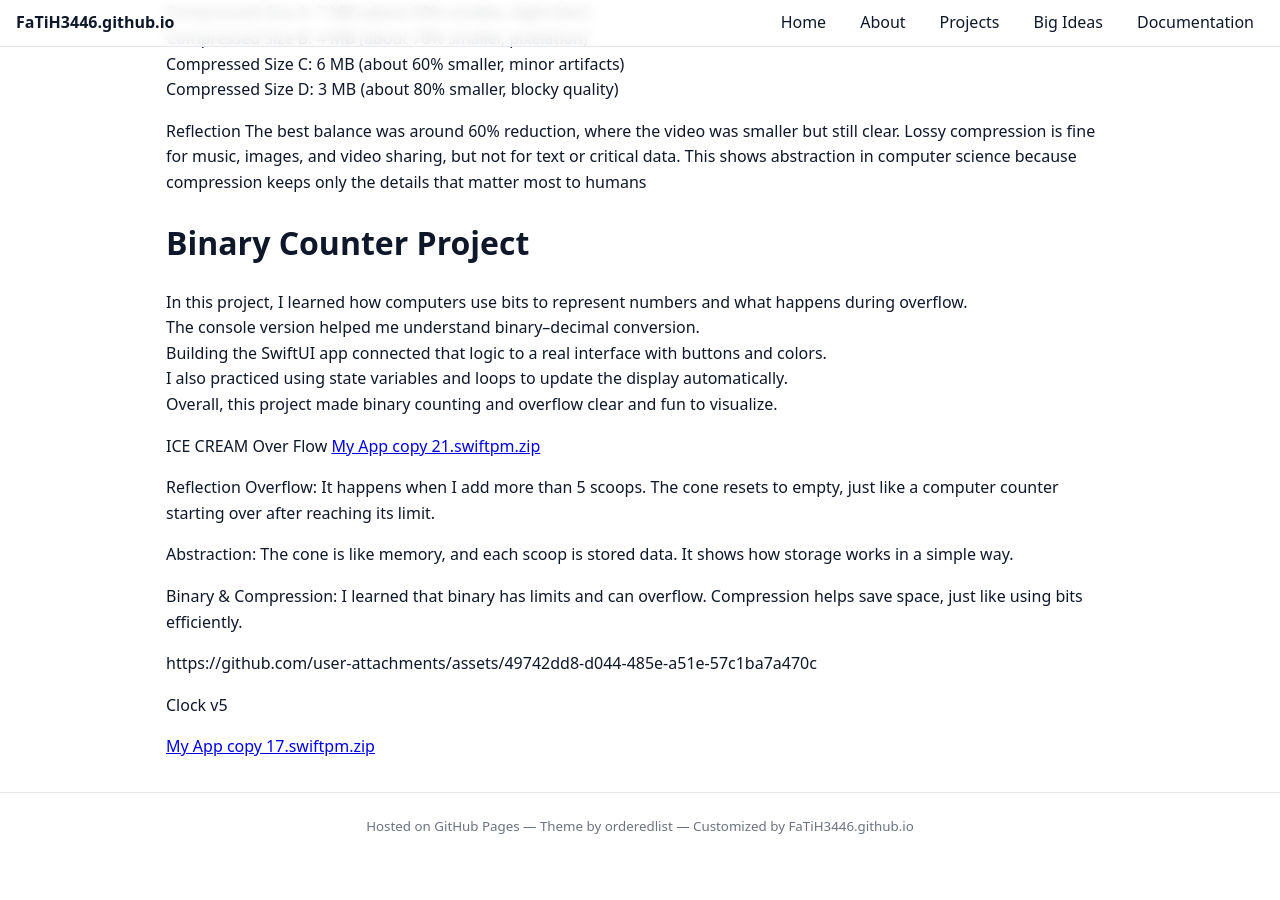
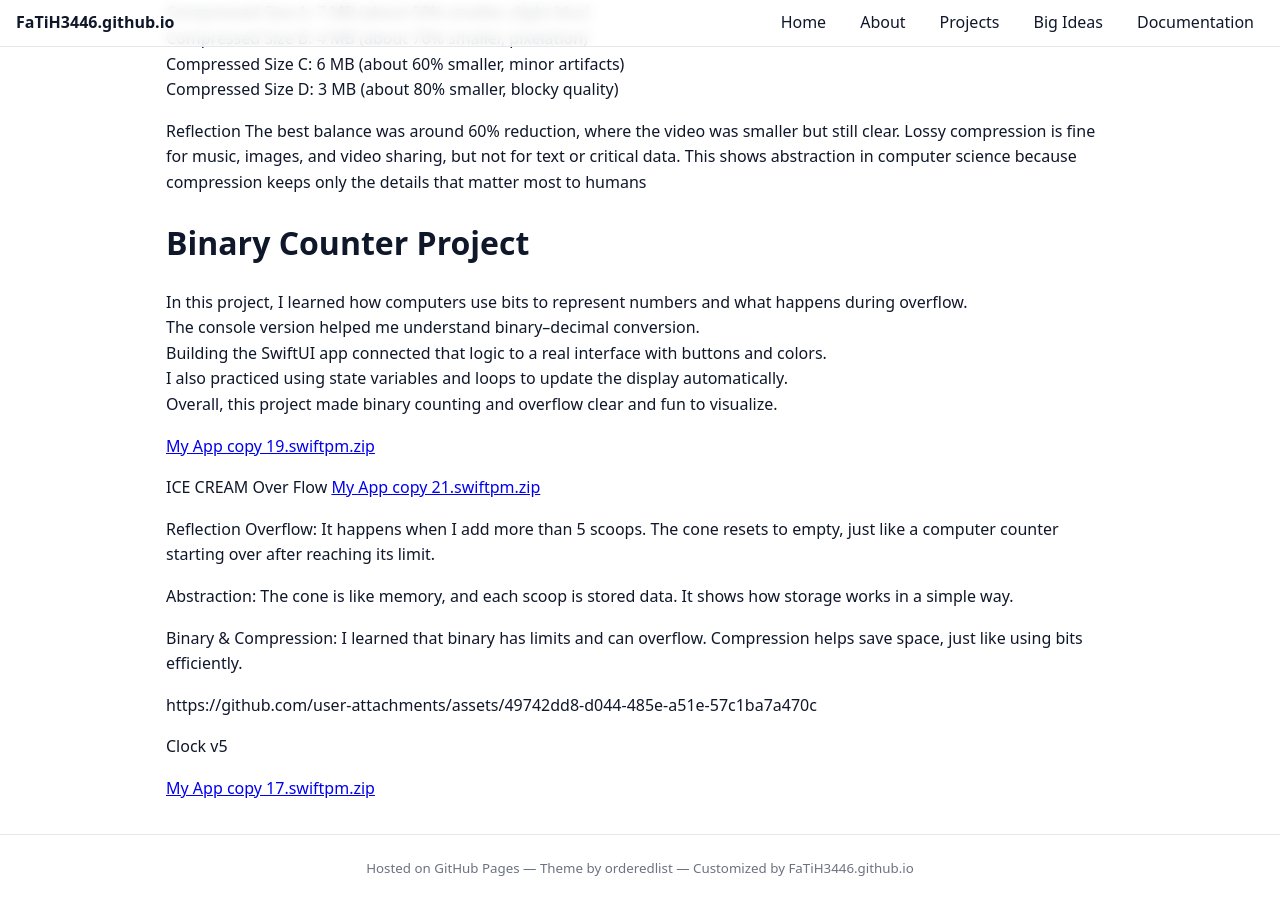
Before and after one commit to FaTiH3446/FaTiH3446.github.io, a Jekyll site: the page built from project.md, in a window 1280 px wide and 900 px high, scrolled down 10076 px. Built offline with Jekyll 4.4.1, drawn with Linux system fonts in a browser that asks for light colours; before the commit the page ends 10935 px from its top, so only the background shows below that.

Commit message:
Add link to My App copy 19 Swift package
Added a link to the Swift package for the app.

```diff
--- a/project.md
+++ b/project.md
@@ -460,6 +460,7 @@ Building the SwiftUI app connected that logic to a real interface with buttons a
 I also practiced using state variables and loops to update the display automatically.
 Overall, this project made binary counting and overflow clear and fun to visualize.
 
+[My App copy 19.swiftpm.zip](https://github.com/user-attachments/files/23064940/My.App.copy.19.swiftpm.zip)
 
 
 
```
